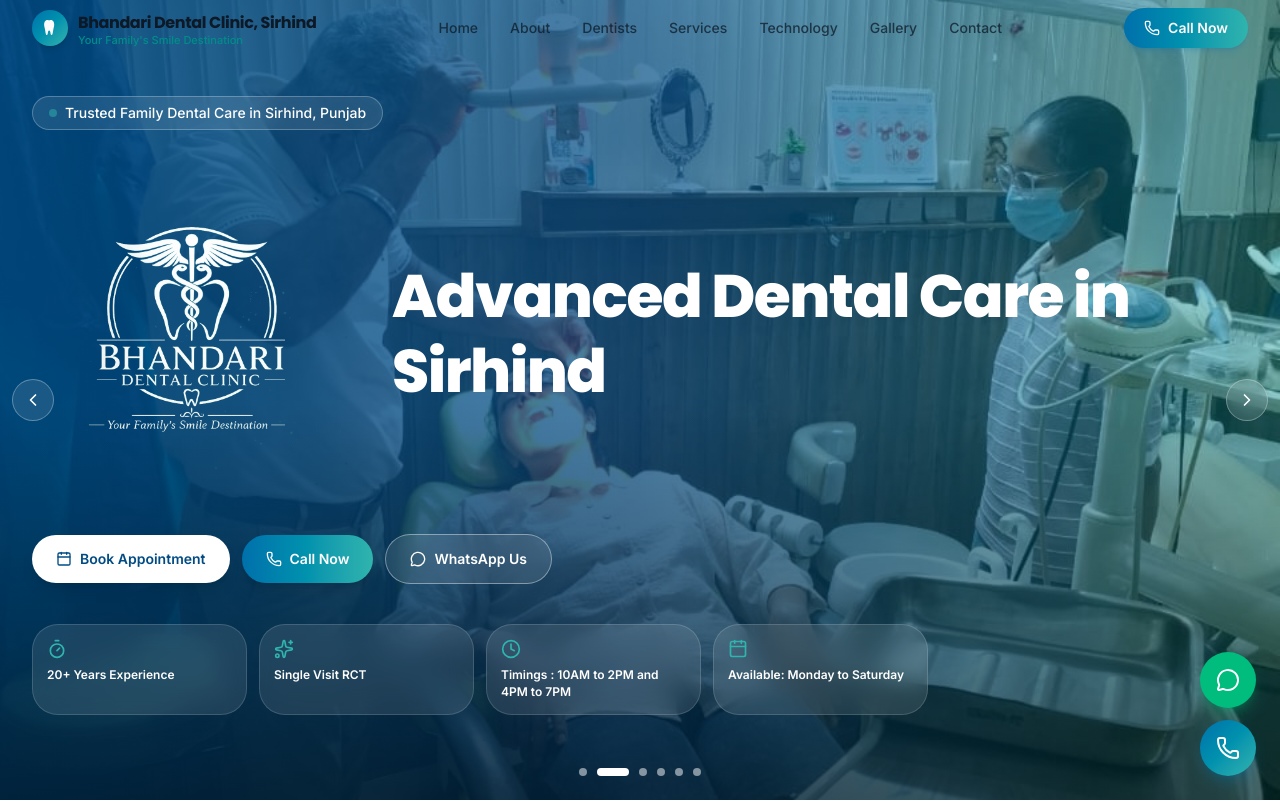
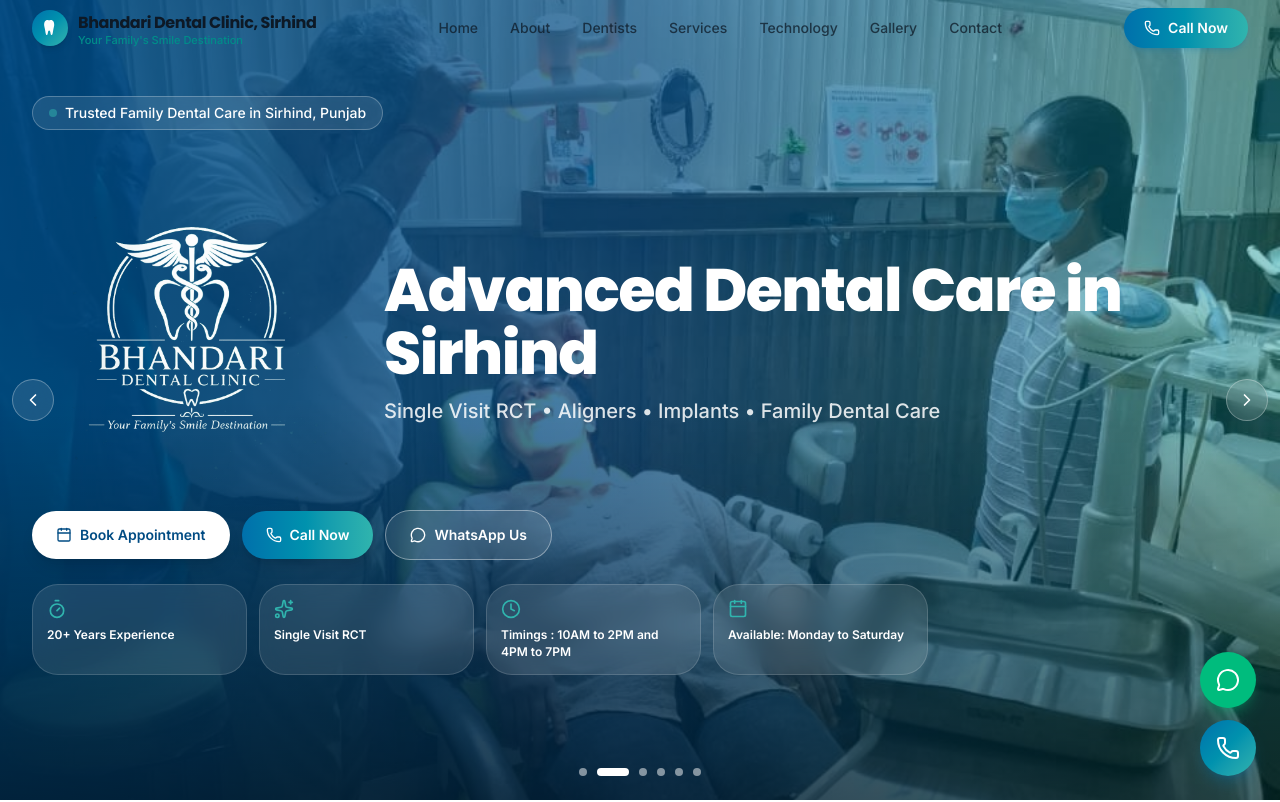
Before and after one commit to aksa2912/bhandari-dental-clinic, a Next.js app: page / in a window 1280 px wide. Shown: the top 802 px of the page. Built offline with nearby package versions, Linux system fonts and the light colour scheme.

Commit message:
hero section update

```diff
--- a/components/hero-section.tsx
+++ b/components/hero-section.tsx
@@ -107,7 +107,7 @@
   >
 
   </motion.div>
-        <div className="flex flex-col items-center text-center gap-4 lg:flex-row lg:items-center lg:text-left lg:gap-10">
+        <div className="flex flex-col items-center text-center gap-2 lg:flex-row lg:items-center lg:text-left lg:gap-8">
     {/* Logo */}
     <motion.div
       initial={{ opacity: 0, x: -30 }}
@@ -130,7 +130,7 @@
         initial={{ opacity: 0, y: 24 }}
         animate={{ opacity: 1, y: 0 }}
         transition={{ duration: 0.7, delay: 0.05 }}
-        className="max-w-3xl font-heading text-2xl font-extrabold leading-tight tracking-tight text-white sm:text-4xl md:text-5xl lg:text-6xl"
+        className="max-w-3xl font-heading text-3xl font-extrabold leading-[1.05] tracking-tight text-white sm:text-4xl md:text-5xl lg:text-6xl"
       >
         Advanced Dental Care in Sirhind
       </motion.h1>
@@ -145,21 +145,20 @@
       </motion.p>
 
       <motion.p
-        initial={{ opacity: 0, y: 24 }}
-        animate={{ opacity: 1, y: 0 }}
-        transition={{ duration: 0.7, delay: 0.2 }}
-className="mt-4 max-w-2xl text-sm leading-relaxed text-white/85 sm:text-base md:text-lg"
-      >
-
-
-      </motion.p>
+  initial={{ opacity: 0, y: 24 }}
+  animate={{ opacity: 1, y: 0 }}
+  transition={{ duration: 0.7, delay: 0.2 }}
+  className="mt-3 max-w-2xl text-base font-medium text-white/85 sm:text-lg md:text-xl"
+>
+  Single Visit RCT • Aligners • Implants • Family Dental Care
+</motion.p>
     </div>
   </div>
           <motion.div
             initial={{ opacity: 0, y: 24 }}
             animate={{ opacity: 1, y: 0 }}
             transition={{ duration: 0.7, delay: 0.3 }}
-            className="mt-8 flex flex-col sm:flex-row flex-wrap items-center justify-center lg:justify-start gap-3"
+            className="mt-2 flex flex-col sm:flex-row flex-wrap items-center justify-center lg:justify-start gap-3"
           >
           <a
     href="https://forms.gle/syvtA4mbWB3xguFt5"
@@ -193,7 +192,7 @@ className="mt-4 max-w-2xl text-sm leading-relaxed text-white/85 sm:text-base md:
             initial={{ opacity: 0, y: 24 }}
             animate={{ opacity: 1, y: 0 }}
             transition={{ duration: 0.7, delay: 0.4 }}
-            className="mt-10 grid w-full max-w-4xl grid-cols-2 gap-3 sm:grid-cols-2 lg:grid-cols-4"
+            className="mt-6 grid w-full max-w-4xl grid-cols-2 gap-3 sm:grid-cols-2 lg:grid-cols-4"
           >
             {badges.map((b) => (
               <li
```
